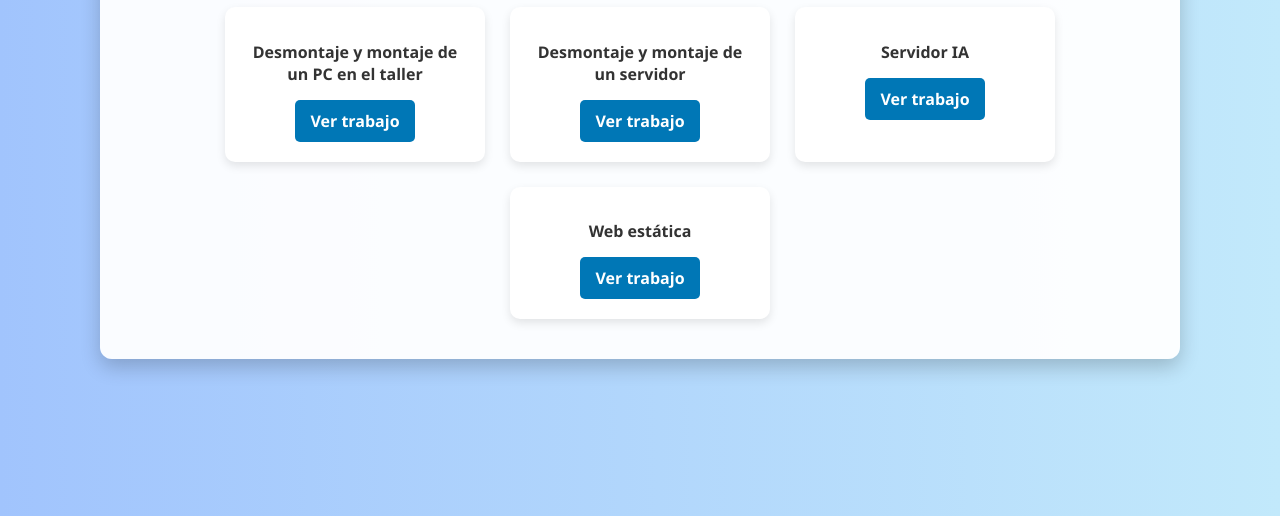
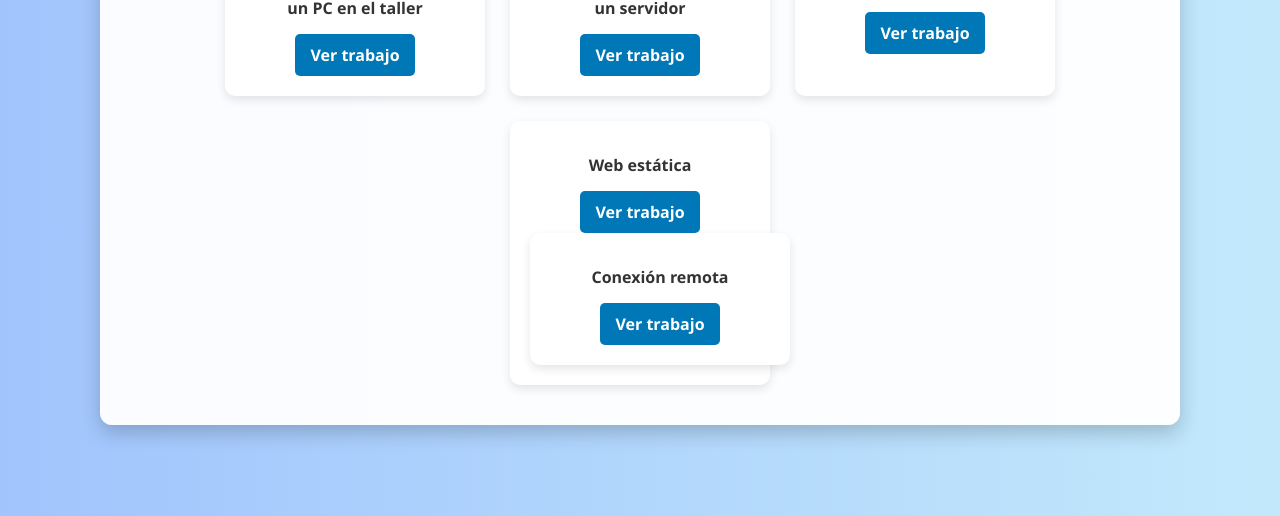
Before and after one commit to Angel3021/2asirAFH2526, a plain HTML site: page index.html in a window 1280 px wide. Shown: the part 284-800 px from the top of the page. Drawn offline with Linux system fonts and the light colour scheme.

Commit message:
Update index.html

```diff
--- a/index.html
+++ b/index.html
@@ -27,6 +27,9 @@
         <div class="card">
           <h2>Web estática</h2>
           <a href="trabajos/index.html" target="_blank" class="boton">Ver trabajo</a>
+        <div class="card">
+          <h2>Conexión remota</h2>
+          <a href="trabajos/Conexión remota_compressed.pdf" target="_blank" class="boton">Ver trabajo</a>
         </div>
       </div>
     </div>
```
